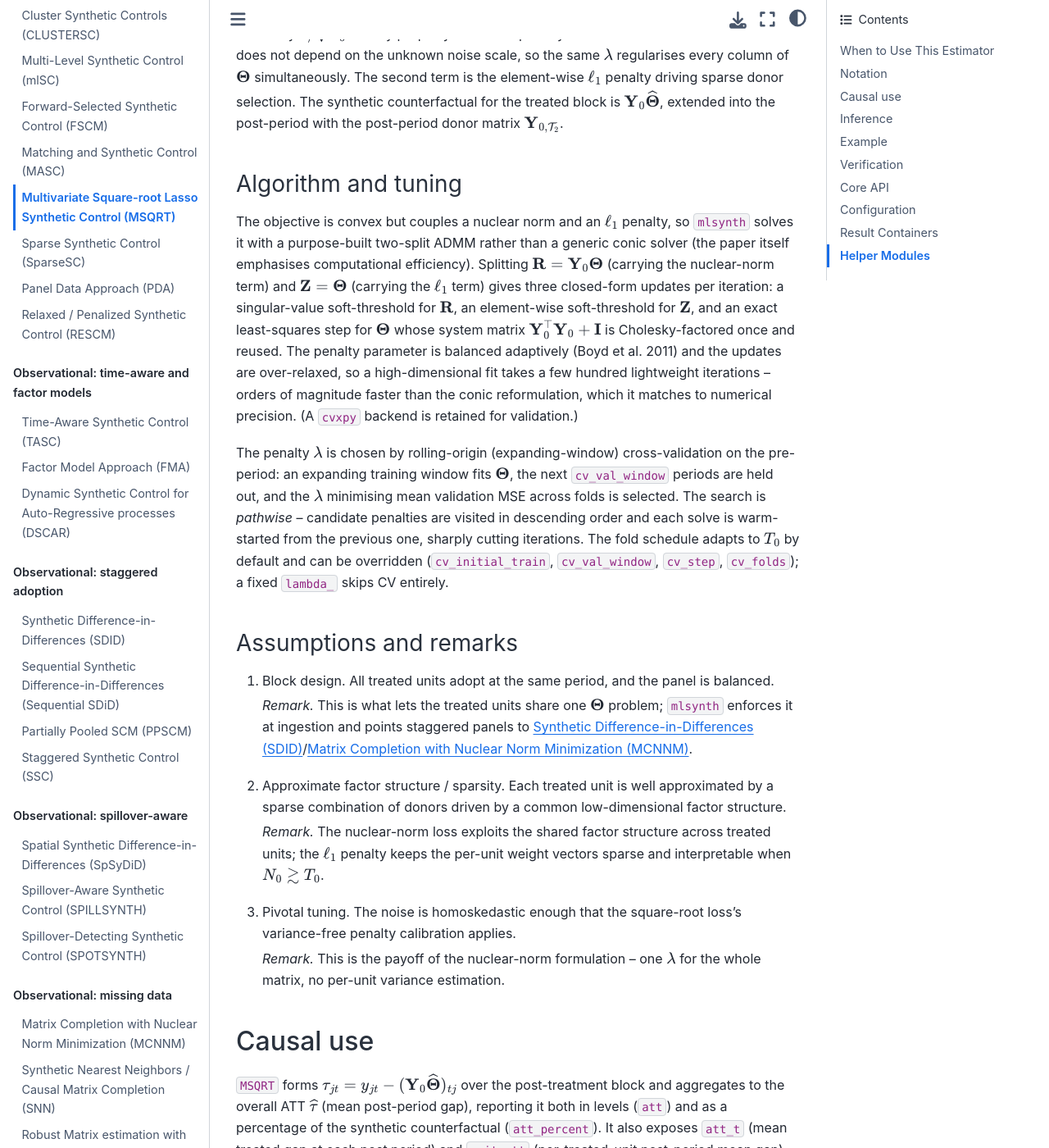
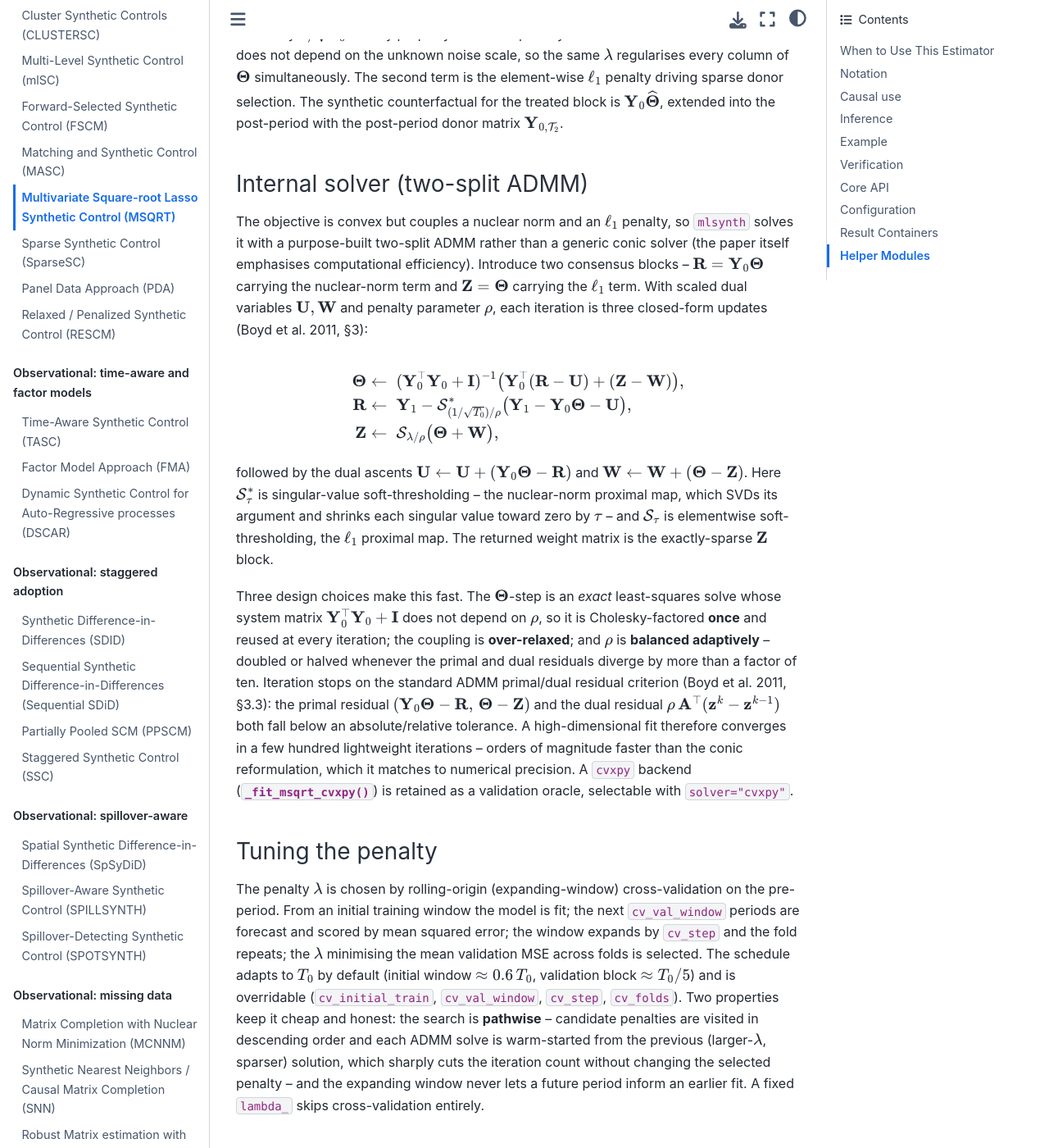
Before and after one commit to jgreathouse9/mlsynth, a Sphinx documentation site: the page built from docs/msqrt.rst, in a window 1280 px wide and 1400 px high, scrolled down 2192 px. Shown: the whole window at 82% size. Built offline with Sphinx 7.4.7 and the Sphinx Book theme 1.1.4, drawn with Linux system fonts in a browser that asks for light colours.

Commit message:
docs(msqrt): explicit ADMM solver internals + tuning detail (#102)
The MSQRT page described the internal solver in prose only. Deepen the
"Internal solver (two-split ADMM)" section with the actual closed-form
updates (exact Cholesky-cached Theta least-squares; singular-value and
elementwise soft-threshold proximal steps for the nuclear-norm and L1
blocks; scaled dual ascents), the over-relaxation / adaptive-rho speedups,
and the primal/dual residual stopping criterion. Note the cvxpy backend is
a validation oracle (solver="cvxpy"). Split out a "Tuning the penalty"
section spelling out the rolling-origin CV schedule defaults, the pathwise
warm-started search, and the fixed-lambda escape. Inference theory section
unchanged (already covers the estimation-error bounds vs SCPI intervals).

https://claude.ai/code/session_01NFEcDVvBWKQwjc1u87fvFX

Co-authored-by: Claude <noreply@anthropic.com>

```diff
--- a/docs/msqrt.rst
+++ b/docs/msqrt.rst
@@ -106,34 +106,71 @@ synthetic counterfactual for the treated block is
 :math:`\mathbf{Y}_0\widehat{\boldsymbol{\Theta}}`, extended into the post-period
 with the post-period donor matrix :math:`\mathbf{Y}_{0,\mathcal{T}_2}`.
 
-Algorithm and tuning
-~~~~~~~~~~~~~~~~~~~~~
+Internal solver (two-split ADMM)
+~~~~~~~~~~~~~~~~~~~~~~~~~~~~~~~~~~
 
 The objective is convex but couples a nuclear norm and an :math:`\ell_1`
 penalty, so ``mlsynth`` solves it with a purpose-built two-split ADMM rather
 than a generic conic solver (the paper itself emphasises computational
-efficiency). Splitting :math:`\mathbf{R} = \mathbf{Y}_0\boldsymbol{\Theta}`
-(carrying the nuclear-norm term) and :math:`\mathbf{Z} = \boldsymbol{\Theta}`
-(carrying the :math:`\ell_1` term) gives three closed-form
-updates per iteration: a singular-value soft-threshold for :math:`\mathbf{R}`, an
-element-wise soft-threshold for :math:`\mathbf{Z}`, and an exact least-squares step
-for :math:`\boldsymbol{\Theta}` whose system matrix
-:math:`\mathbf{Y}_0^\top \mathbf{Y}_0 + \mathbf{I}` is Cholesky-factored
-once and reused. The penalty parameter is balanced adaptively (Boyd et al.
-2011) and the updates are over-relaxed, so a high-dimensional fit takes a few
-hundred lightweight iterations -- orders of magnitude faster than the conic
-reformulation, which it matches to numerical precision. (A ``cvxpy`` backend is
-retained for validation.)
+efficiency). Introduce two consensus blocks -- :math:`\mathbf{R} =
+\mathbf{Y}_0\boldsymbol{\Theta}` carrying the nuclear-norm term and
+:math:`\mathbf{Z} = \boldsymbol{\Theta}` carrying the :math:`\ell_1` term. With
+scaled dual variables :math:`\mathbf{U}, \mathbf{W}` and penalty parameter
+:math:`\rho`, each iteration is three closed-form updates (Boyd et al. 2011,
+§3):
+
+.. math::
+
+   \boldsymbol{\Theta} &\;\leftarrow\; (\mathbf{Y}_0^\top\mathbf{Y}_0 + \mathbf{I})^{-1}
+       \bigl(\mathbf{Y}_0^\top(\mathbf{R} - \mathbf{U}) + (\mathbf{Z} - \mathbf{W})\bigr), \\
+   \mathbf{R} &\;\leftarrow\; \mathbf{Y}_1 - \mathcal{S}^{*}_{(1/\sqrt{T_0})/\rho}
+       \bigl(\mathbf{Y}_1 - \mathbf{Y}_0\boldsymbol{\Theta} - \mathbf{U}\bigr), \\
+   \mathbf{Z} &\;\leftarrow\; \mathcal{S}_{\lambda/\rho}
+       \bigl(\boldsymbol{\Theta} + \mathbf{W}\bigr),
+
+followed by the dual ascents :math:`\mathbf{U} \leftarrow \mathbf{U} +
+(\mathbf{Y}_0\boldsymbol{\Theta} - \mathbf{R})` and :math:`\mathbf{W} \leftarrow
+\mathbf{W} + (\boldsymbol{\Theta} - \mathbf{Z})`. Here
+:math:`\mathcal{S}^{*}_\tau` is singular-value soft-thresholding -- the
+nuclear-norm proximal map, which SVDs its argument and shrinks each singular
+value toward zero by :math:`\tau` -- and :math:`\mathcal{S}_\tau` is elementwise
+soft-thresholding, the :math:`\ell_1` proximal map. The returned weight matrix is
+the exactly-sparse :math:`\mathbf{Z}` block.
+
+Three design choices make this fast. The :math:`\boldsymbol{\Theta}`-step is an
+*exact* least-squares solve whose system matrix
+:math:`\mathbf{Y}_0^\top\mathbf{Y}_0 + \mathbf{I}` does not depend on
+:math:`\rho`, so it is Cholesky-factored **once** and reused at every iteration;
+the coupling is **over-relaxed**; and :math:`\rho` is **balanced adaptively** --
+doubled or halved whenever the primal and dual residuals diverge by more than a
+factor of ten. Iteration stops on the standard ADMM primal/dual residual
+criterion (Boyd et al. 2011, §3.3): the primal residual
+:math:`(\mathbf{Y}_0\boldsymbol{\Theta} - \mathbf{R},\,
+\boldsymbol{\Theta} - \mathbf{Z})` and the dual residual
+:math:`\rho\,\mathbf{A}^\top(\mathbf{z}^{k} - \mathbf{z}^{k-1})` both fall below
+an absolute/relative tolerance. A high-dimensional fit therefore converges in a
+few hundred lightweight iterations -- orders of magnitude faster than the conic
+reformulation, which it matches to numerical precision. A ``cvxpy`` backend
+(:func:`~mlsynth.utils.msqrt_helpers.optimization._fit_msqrt_cvxpy`) is retained
+as a validation oracle, selectable with ``solver="cvxpy"``.
+
+Tuning the penalty
+~~~~~~~~~~~~~~~~~~~
 
 The penalty :math:`\lambda` is chosen by rolling-origin (expanding-window)
-cross-validation on the pre-period: an expanding training window fits
-:math:`\boldsymbol{\Theta}`, the next ``cv_val_window`` periods are held out, and the
-:math:`\lambda` minimising mean validation MSE across folds is selected. The
-search is *pathwise* -- candidate penalties are visited in descending order and
-each solve is warm-started from the previous one, sharply cutting iterations.
-The fold schedule adapts to :math:`T_0` by default and can be overridden
-(``cv_initial_train``, ``cv_val_window``, ``cv_step``, ``cv_folds``); a fixed
-``lambda_`` skips CV entirely.
+cross-validation on the pre-period. From an initial training window the model is
+fit; the next ``cv_val_window`` periods are forecast and scored by mean squared
+error; the window expands by ``cv_step`` and the fold repeats; the :math:`\lambda`
+minimising the mean validation MSE across folds is selected. The schedule adapts
+to :math:`T_0` by default (initial window :math:`\approx 0.6\,T_0`, validation
+block :math:`\approx T_0/5`) and is overridable (``cv_initial_train``,
+``cv_val_window``, ``cv_step``, ``cv_folds``). Two properties keep it cheap and
+honest: the search is **pathwise** -- candidate penalties are visited in
+descending order and each ADMM solve is warm-started from the previous
+(larger-:math:`\lambda`, sparser) solution, which sharply cuts the iteration
+count without changing the selected penalty -- and the expanding window never
+lets a future period inform an earlier fit. A fixed ``lambda_`` skips
+cross-validation entirely.
 
 Assumptions and remarks
 ~~~~~~~~~~~~~~~~~~~~~~~~
```
